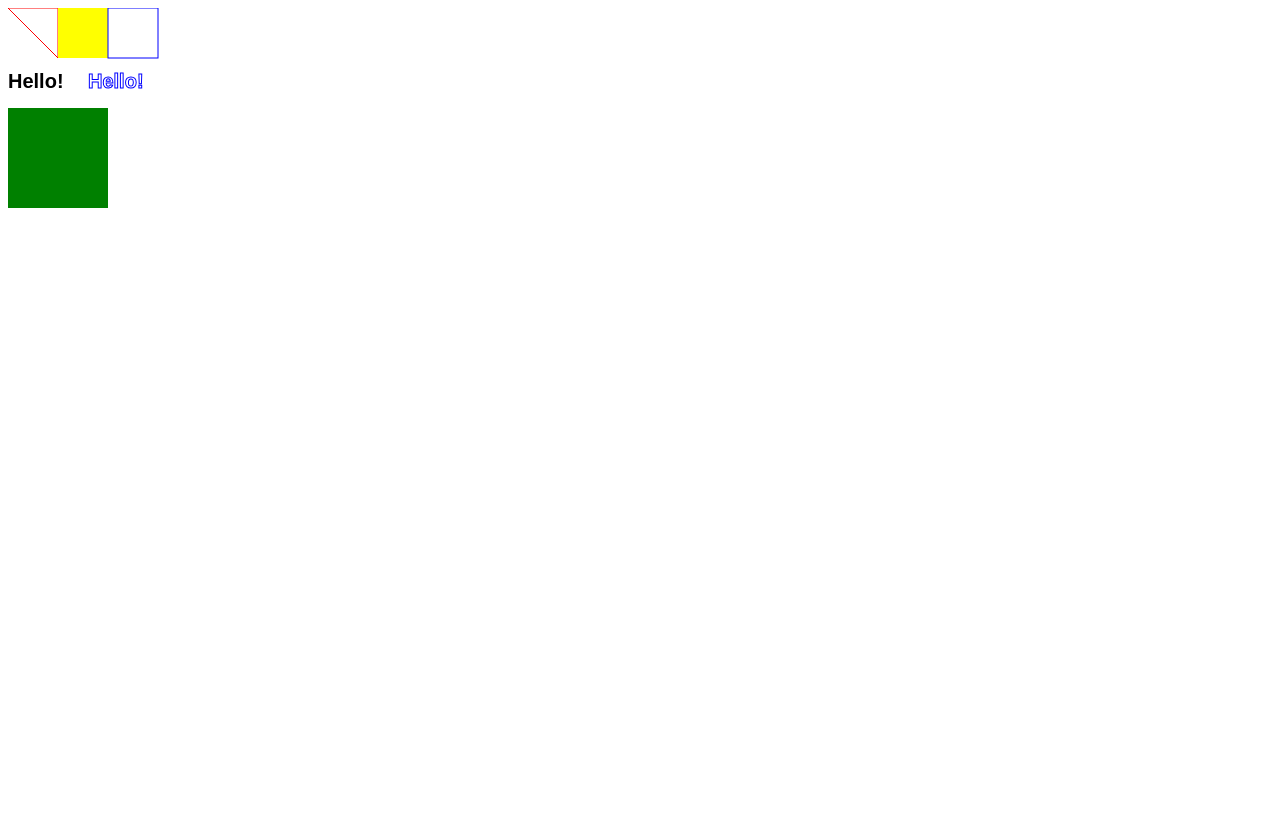
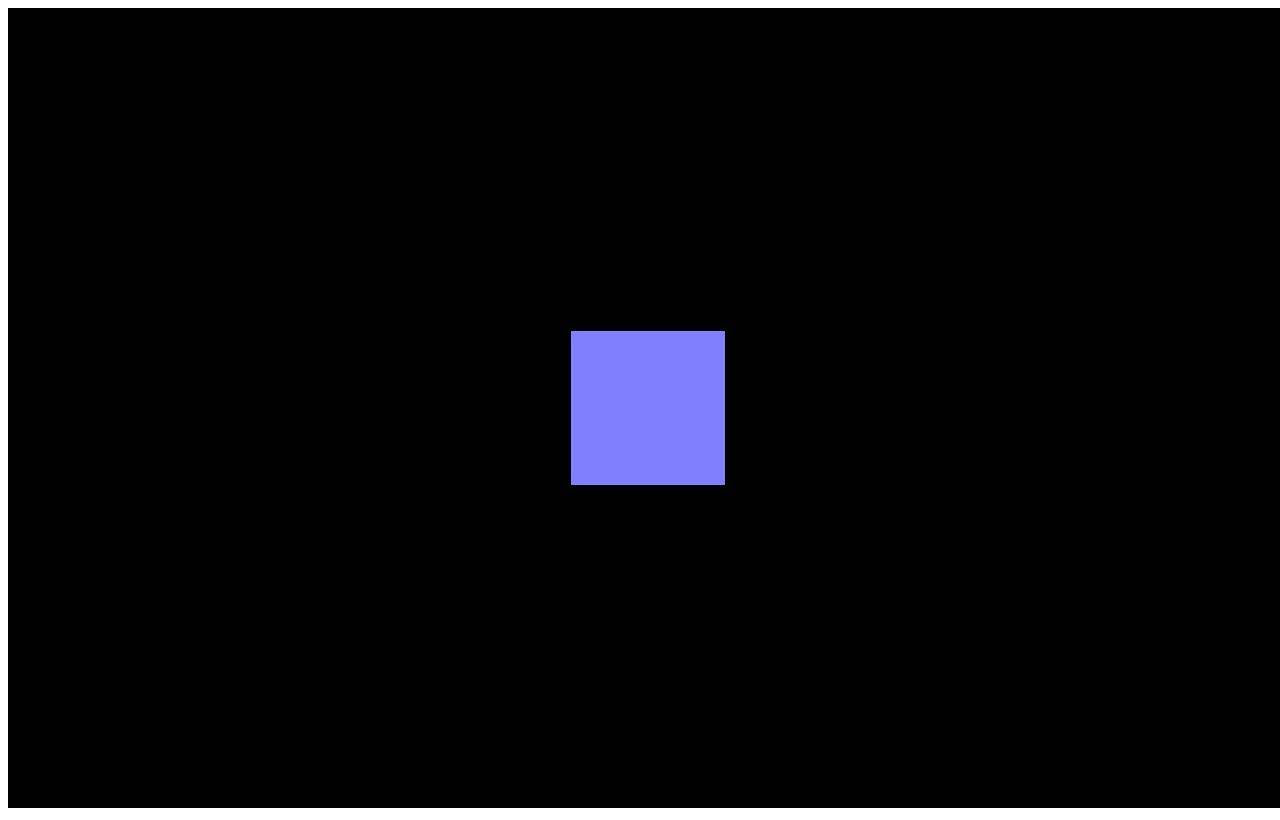
Before and after one commit to Pickcle/webgl-learning, a website: page index.html in a window 1280 px wide. Drawn offline with Linux system fonts and the light colour scheme.

Commit message:
three.js demo

```diff
--- a/index.html
+++ b/index.html
@@ -3,9 +3,13 @@
   <head>
     <meta charset="utf-8">
     <title>Canvas</title>
-    <script type='text/javascript' src='index.js'></script>
+    <!-- <script type='text/javascript' src='index.js'></script> -->
+    <!-- <script type='text/javascript' src='webgl.js'></script> -->
   </head>
   <body>
-    <canvas id="canvas" width="1000" height="800"></canvas>
+    <!-- <canvas id="canvas" width="1000" height="300"></canvas> -->
+    <!-- <canvas id="webgl" width="400" height="400"></canvas> -->
+    <script src="three.min.js"></script>
+    <script src="three.index.js"></script>
   </body>
 </html>
--- /dev/null
+++ b/three.index.js
@@ -0,0 +1,35 @@
+window.onload = function () {
+  var scene = new THREE.Scene()
+  var aspect = window.innerWidth / window.innerHeight
+  var camera = new THREE.PerspectiveCamera(60, aspect, 1, 2000)
+  var renderer = new THREE.WebGLRenderer()
+  renderer.setSize(window.innerWidth, window.innerHeight)
+  document.body.appendChild(renderer.domElement)
+
+  var geometry = new THREE.BoxGeometry(1, 1, 1)
+  var material = new THREE.MeshNormalMaterial()
+  // var cube = new THREE.Mesh(geometry, material)
+  // scene.add(cube)
+  camera.position.z = 10
+
+  var render = function () {
+    requestAnimationFrame(render)
+    // var time = Date.now()
+    // mesh1.position.x = Math.cos(time)
+    // mesh1.position.y = Math.sin(time)
+    // mesh1.rotation.x += 0.1
+    // mesh1.rotation.y += 0.1
+    // cube.rotation.z += 0.1
+    renderer.render(scene, camera)
+  }
+
+  var mesh1 = new THREE.Mesh(geometry, material)
+  // var mesh2 = new THREE.Mesh(geometry, material)
+  var group = new THREE.Group();
+  scene.add( group );
+
+  group.add( mesh1 );
+  mesh1.scale.set(2,2,2)
+
+  render()
+}
```
